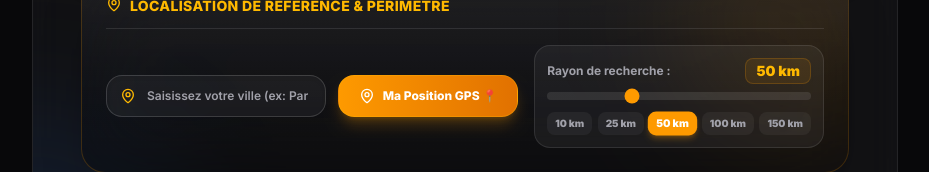
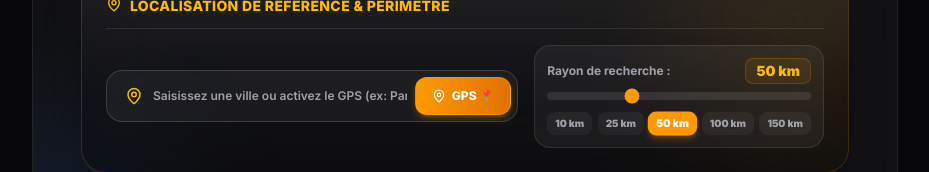
Before and after one commit to steve-237/jobconnect, a Next.js app in the folder web/: page /jobs in a window 1280 px wide. Shown: the part 519-691 px from the top of the page, without its empty margins (175-1104 px from the left). Built offline with nearby package versions, Linux system fonts and the light colour scheme; no server answers.

Commit message:
style: integrate city search input and GPS button into a single unified location bar in JobsPage

```diff
--- a/web/src/app/jobs/page.tsx
+++ b/web/src/app/jobs/page.tsx
@@ -295,38 +295,27 @@ export default function JobsPage({
 
               {/* Grid Controls */}
               <div className="grid grid-cols-1 lg:grid-cols-12 gap-4 items-center">
-                {/* City Input & GPS Button (Col 7) */}
-                <div className="lg:col-span-7 flex flex-col sm:flex-row items-center gap-3">
-                  {/* City Search Input */}
-                  <div className="relative w-full sm:flex-1">
-                    <MapPin className="absolute left-3.5 top-1/2 -translate-y-1/2 h-4 w-4 text-amber-400 pointer-events-none" />
+                {/* Unified Integrated Location Input & GPS Button (Col 7) */}
+                <div className="lg:col-span-7">
+                  <div className="relative flex items-center bg-white/5 border border-white/15 rounded-2xl p-1.5 focus-within:border-amber-500 focus-within:ring-2 focus-within:ring-amber-500/20 transition-all shadow-inner">
+                    {/* Lead Map Pin Icon */}
+                    <div className="pl-3 text-amber-400 shrink-0">
+                      <MapPin className="h-4.5 w-4.5" />
+                    </div>
+
+                    {/* City Search Text Input */}
                     <input
                       type="text"
-                      placeholder="Saisissez votre ville (ex: Paris, Lyon, Lille, Marseille...)"
+                      placeholder="Saisissez une ville ou activez le GPS (ex: Paris, Lyon, Lille...)"
                       value={userCity}
                       onChange={(e) => {
                         setUserCity(e.target.value);
                         if (userCoords) setUserCoords(null);
                       }}
-                      className="w-full rounded-2xl border border-white/15 bg-white/5 py-3 pl-10 pr-4 text-xs font-semibold text-white placeholder:text-muted-foreground focus:border-amber-500 focus:ring-2 focus:ring-amber-500/20 focus:outline-none transition-all shadow-inner"
+                      className="w-full bg-transparent py-2.5 pl-2.5 pr-2 text-xs font-semibold text-white placeholder:text-muted-foreground focus:outline-none"
                     />
-                  </div>
 
-                  {/* GPS Button */}
-                  <button
-                    type="button"
-                    onClick={handleGeolocation}
-                    disabled={isLocating}
-                    className={`w-full sm:w-auto shrink-0 flex items-center justify-center gap-2 px-5 py-3 rounded-2xl text-xs font-extrabold shadow-lg transition-all cursor-pointer border active:scale-95 disabled:opacity-50 ${
-                      userCoords
-                        ? 'bg-emerald-500 text-white border-emerald-400 shadow-emerald-500/30'
-                        : 'bg-gradient-to-r from-amber-500 to-amber-600 hover:from-amber-600 hover:to-amber-700 text-white border-amber-400/30 shadow-amber-500/25'
-                    }`}
-                  >
-                    {isLocating ? <Loader2 className="w-4 h-4 animate-spin" /> : <MapPin className="w-4 h-4" />}
-                    <span>{userCoords ? 'GPS Actif 📍' : 'Ma Position GPS 📍'}</span>
-                  </button>
-
+                    {/* Reset Button (If location or GPS is active) */}
                     {(userCoords || userCity) && (
                       <button
                         type="button"
@@ -334,11 +323,27 @@ export default function JobsPage({
                           setUserCoords(null);
                           setUserCity('');
                         }}
-                      className="text-xs text-red-400 hover:text-red-300 hover:underline font-bold px-2 py-1 cursor-pointer whitespace-nowrap"
+                        className="text-[11px] text-red-400 hover:text-red-300 hover:underline font-bold px-2 py-1 cursor-pointer whitespace-nowrap shrink-0"
                       >
                         Effacer
                       </button>
                     )}
+
+                    {/* Integrated GPS Action Button */}
+                    <button
+                      type="button"
+                      onClick={handleGeolocation}
+                      disabled={isLocating}
+                      className={`shrink-0 flex items-center gap-1.5 px-4 py-2.5 rounded-xl text-xs font-extrabold shadow-md transition-all cursor-pointer border active:scale-95 disabled:opacity-50 ${
+                        userCoords
+                          ? 'bg-emerald-500 text-white border-emerald-400 shadow-emerald-500/30'
+                          : 'bg-gradient-to-r from-amber-500 to-amber-600 hover:from-amber-600 hover:to-amber-700 text-white border-amber-400/30 shadow-amber-500/25'
+                      }`}
+                    >
+                      {isLocating ? <Loader2 className="w-3.5 h-3.5 animate-spin" /> : <MapPin className="w-3.5 h-3.5" />}
+                      <span>{userCoords ? 'GPS Actif 📍' : 'GPS 📍'}</span>
+                    </button>
+                  </div>
                 </div>
 
                 {/* Distance Slider & Quick Preset Pills (Col 5) */}
```
Lines whose indentation alone changed are shown as unchanged.
